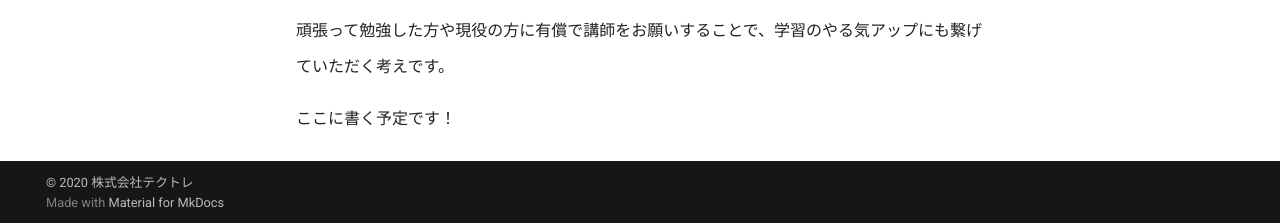
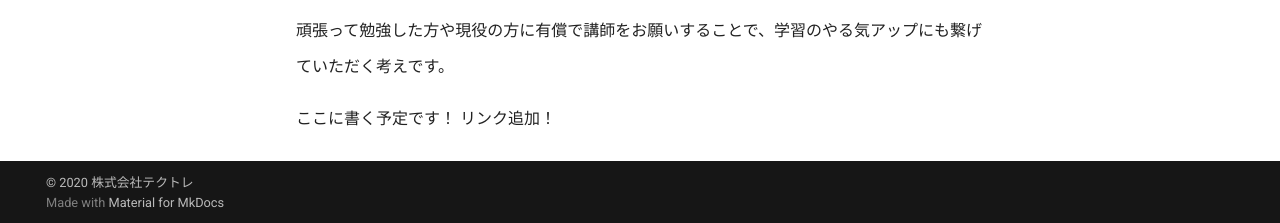
Before and after one commit to tech-training/tech-commit-doc, an MkDocs documentation site: the page built from docs/online-event.md, in a window 1280 px wide and 900 px high, scrolled down 2041 px. Shown: the part 674-897 px from the top of the window. Built offline with MkDocs 1.6.1 and Material for MkDocs 9.7.7, drawn with Linux system fonts in a browser that asks for light colours; comment, search, counter and statistics services are not loaded.

```diff
--- a/docs/online-event.md
+++ b/docs/online-event.md
@@ -43,3 +43,4 @@
 頑張って勉強した方や現役の方に有償で講師をお願いすることで、学習のやる気アップにも繋げていただく考えです。
 
 ここに書く予定です！
+リンク追加！
```
